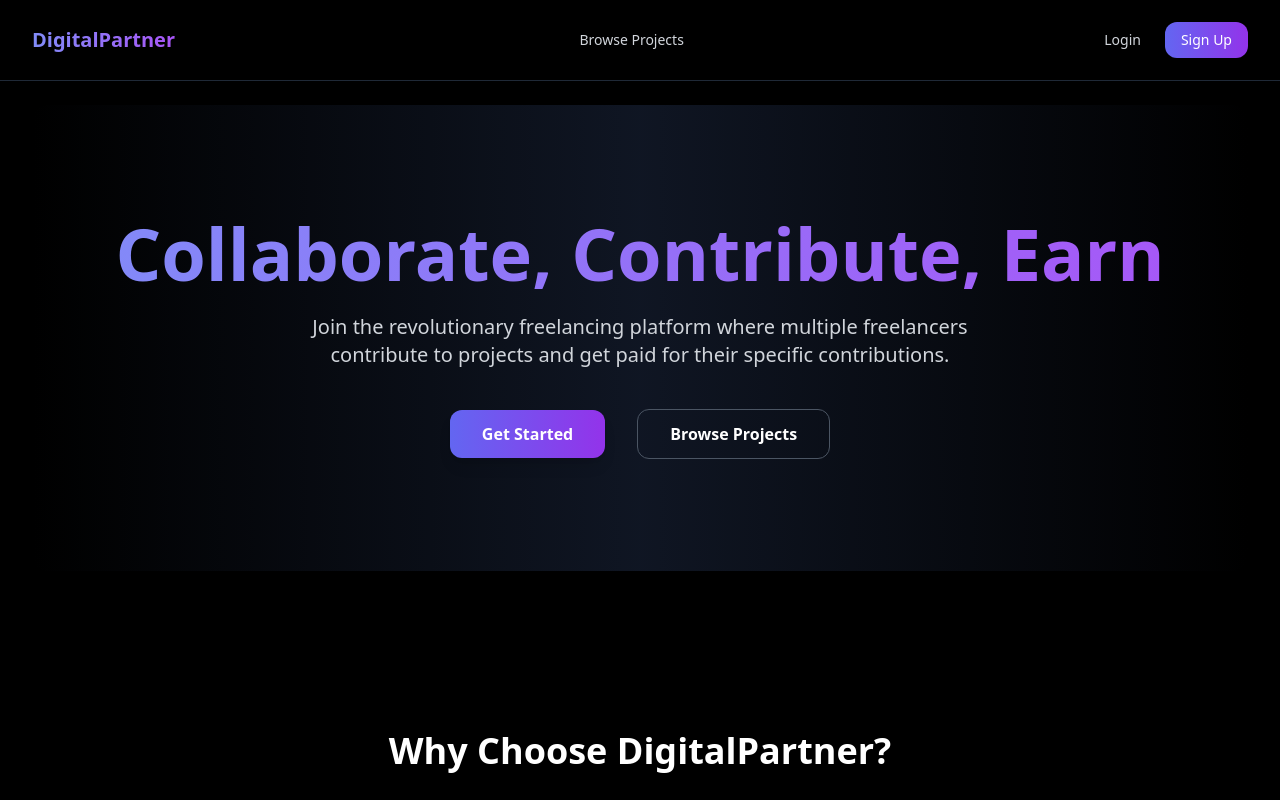
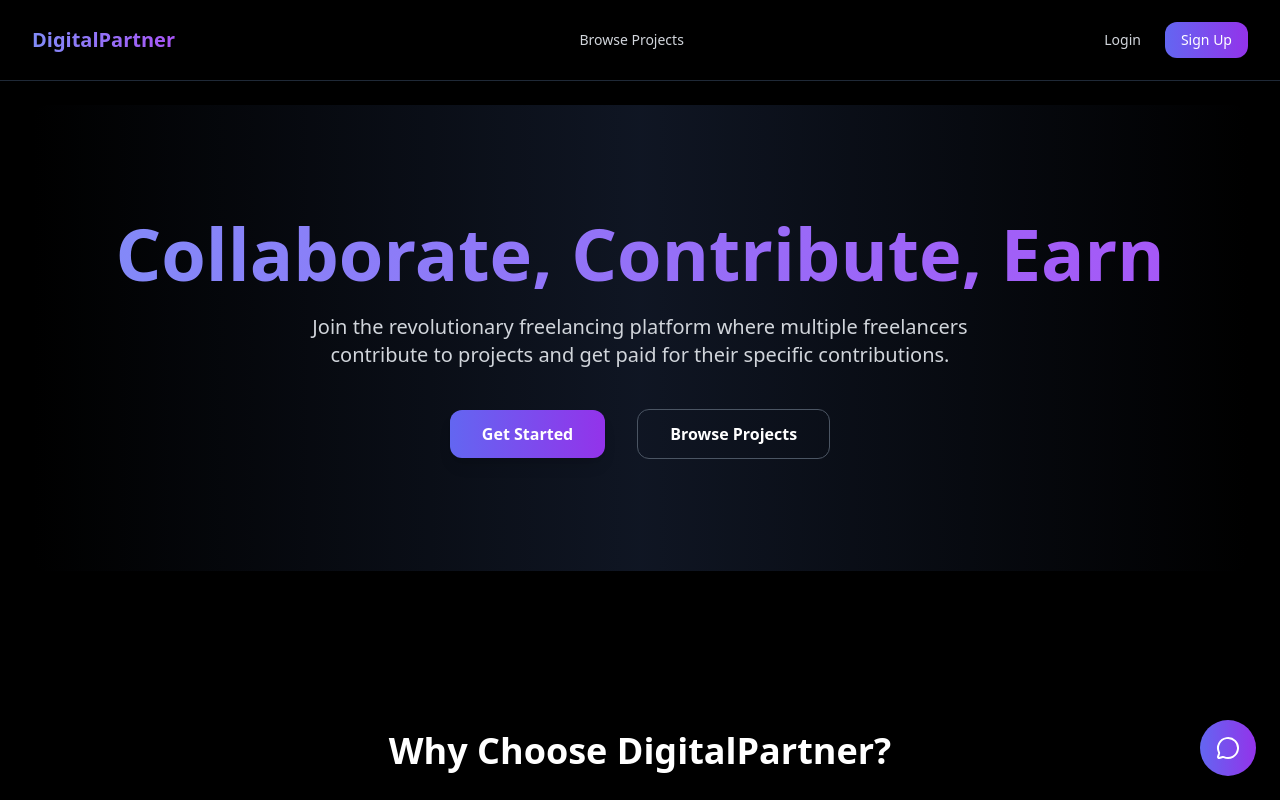
Before and after one commit to Shivamkumar181/digital_partner_web, a React (Vite) app in the folder frontend/: page / in a window 1280 px wide. Shown: the top 800 px of the page. Built offline with nearby package versions, Linux system fonts and the light colour scheme.

Commit message:
Add AIChatBot component to Home page

```diff
--- a/frontend/src/pages/Home.jsx
+++ b/frontend/src/pages/Home.jsx
@@ -2,6 +2,7 @@ import React from 'react';
 import { Link } from 'react-router-dom';
 import { motion } from 'framer-motion';
 import { useInView } from 'react-intersection-observer';
+import AIChatBot from '../components/AIChatBot';
 
 const Home = () => {
   const [ref, inView] = useInView({
@@ -134,6 +135,7 @@ const Home = () => {
           </div>
         </div>
       </section>
+      <AIChatBot />
     </div>
   );
 };
```
